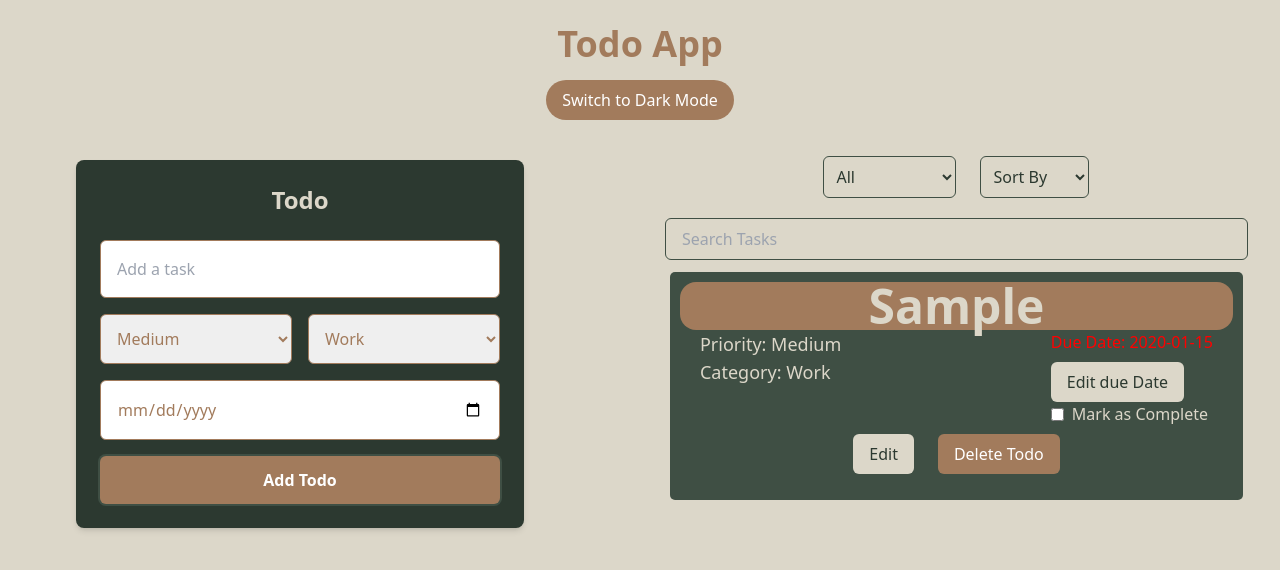
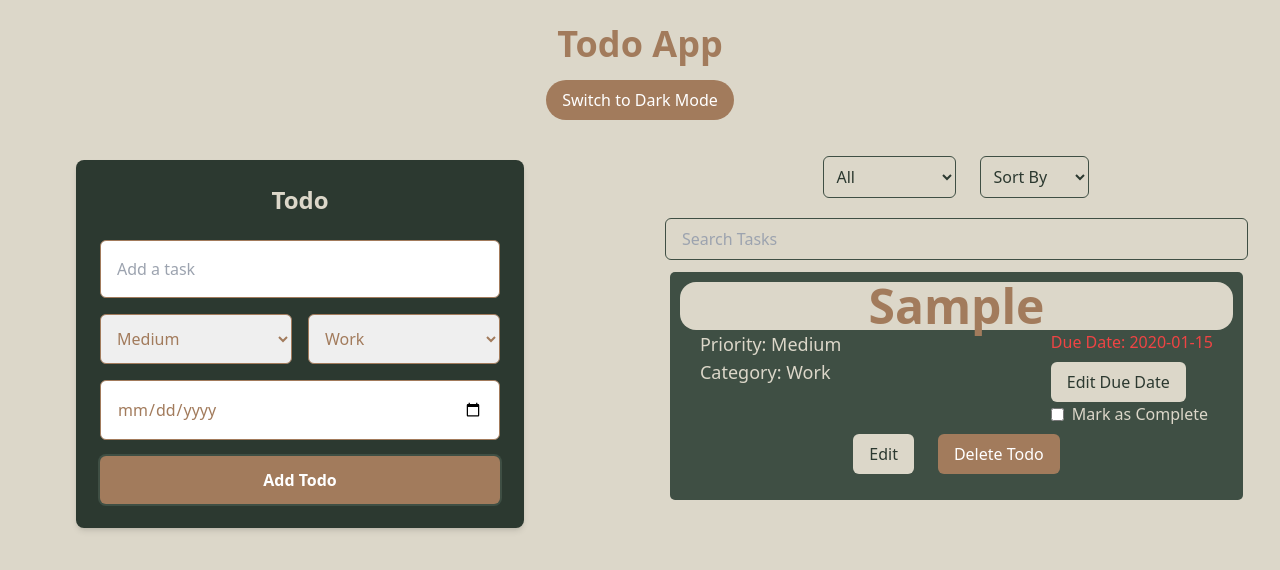
Before and after one commit to Ahmedkhan78/TodoApp, a React (Create React App) app: page / in a window 1280 px wide. Both pictures are taken after typing "Sample", "2020-01-15" into the empty fields and a click on the button "Add Todo". Shown: the top 570 px of the page. Built offline with nearby package versions, Linux system fonts and the light colour scheme.

Commit message:
Implemented enhanced darkmode

```diff
--- a/src/App.js
+++ b/src/App.js
@@ -99,6 +99,7 @@ function App() {
             editTodo={editTodo}
             editDueDate={editDueDate}
             filterType={filterType}
+            isDarkMode={isDarkMode}
           />
         </div>
       </div>
--- a/src/components/EditDueDate.js
+++ b/src/components/EditDueDate.js
@@ -1,13 +1,17 @@
 import React, { useState } from "react";
 
-const EditDueDate = ({ todo, editDueDate }) => {
+const EditDueDate = ({ todo, editDueDate, isDarkMode }) => {
   const [isEditingDate, setIsEditingDate] = useState(false);
   const [newDueDate, setNewDueDate] = useState(todo.dueDate || "");
+  const today = new Date().toISOString().split("T")[0];
+
   const handleDueDate = () => {
     editDueDate(todo.id, newDueDate);
     setIsEditingDate(false);
   };
-  const today = new Date().toISOString().split("T")[0];
+
+  const isOverdue = todo.dueDate && todo.dueDate < today;
+
   return (
     <>
       {isEditingDate ? (
@@ -16,6 +20,11 @@ const EditDueDate = ({ todo, editDueDate }) => {
             type="date"
             value={newDueDate}
             onChange={(e) => setNewDueDate(e.target.value)}
+            className={`p-2 rounded-md border ${
+              isDarkMode
+                ? "bg-dark-green text-light-beige border-gray-500"
+                : "bg-light-beige text-dark-green border-olive-green"
+            }`}
           />
           <button
             onClick={handleDueDate}
@@ -33,19 +42,25 @@ const EditDueDate = ({ todo, editDueDate }) => {
       ) : (
         <>
           <p
-            style={{
-              color:
-                todo.dueDate && todo.dueDate < today ? "red" : "light-beige",
-            }}
-            className="text-light-beige"
+            className={`${
+              isOverdue
+                ? "text-red-500"
+                : isDarkMode
+                ? "text-dark-green"
+                : "text-light-beige"
+            }`}
           >
-            Due Date: {todo.dueDate || "No DeadLine"}
+            Due Date: {todo.dueDate || "No Deadline"}
           </p>
           <button
             onClick={() => setIsEditingDate(true)}
-            className="mt-2 bg-light-beige text-dark-green px-4 py-2 rounded-md"
+            className={`mt-2 px-4 py-2 rounded-md ${
+              isDarkMode
+                ? "bg-warm-brown text-light-beige"
+                : "bg-light-beige text-dark-green"
+            }`}
           >
-            Edit due Date
+            Edit Due Date
           </button>
         </>
       )}
--- a/src/components/TodoItem.js
+++ b/src/components/TodoItem.js
@@ -4,7 +4,14 @@ import EditDueDate from "./EditDueDate";
 import { useSortable } from "@dnd-kit/sortable";
 import { CSS } from "@dnd-kit/utilities";
 
-const TodoItem = ({ todo, toggleTodo, deleteTodo, editTodo, editDueDate }) => {
+const TodoItem = ({
+  todo,
+  toggleTodo,
+  deleteTodo,
+  editTodo,
+  editDueDate,
+  isDarkMode,
+}) => {
   const [isEditing, setIsEditing] = useState(false);
   const [newTask, setNewTask] = useState(todo.task);
 
@@ -33,7 +40,15 @@ const TodoItem = ({ todo, toggleTodo, deleteTodo, editTodo, editDueDate }) => {
       style={style}
       {...attributes}
       {...listeners}
-      className={`${todo.completed ? "bg-warm-brown" : "bg-olive-green"}`}
+      className={`${
+        isDarkMode
+          ? todo.completed
+            ? "bg-olive-green" // If Dark mode and completed
+            : "bg-light-beige" // If Dark mode and not completed
+          : todo.completed
+          ? "bg-warm-brown" // If Light mode and completed
+          : "bg-olive-green" // If Light mode and not completed
+      }`}
     >
       {" "}
       {isEditing ? (
@@ -42,7 +57,7 @@ const TodoItem = ({ todo, toggleTodo, deleteTodo, editTodo, editDueDate }) => {
             type="text"
             value={newTask}
             onChange={(e) => setNewTask(e.target.value)}
-            className="border p-2 rounded-md"
+            className="p-2 rounded-md text-black"
           />
           <button
             onClick={handleEdit}
@@ -61,22 +76,38 @@ const TodoItem = ({ todo, toggleTodo, deleteTodo, editTodo, editDueDate }) => {
         <>
           <h3
             style={{ textDecoration: todo.completed ? "line-through" : "none" }}
-            className="text-5xl font-semibold text-center text-light-beige bg-warm-brown rounded-2xl"
+            className={`text-5xl font-semibold text-center  rounded-2xl ${
+              isDarkMode
+                ? "text-light-beige bg-warm-brown"
+                : "text-warm-brown bg-light-beige"
+            }`}
           >
             {todo.task}
           </h3>
           <div className="flex justify-between">
             <div className="text-lg pl-5">
-              <p className="text-lg text-light-beige">
+              <p
+                className={`text-lg ${
+                  isDarkMode ? "text-olive-green" : "text-light-beige"
+                }`}
+              >
                 Priority: {todo.priority}
               </p>
-              <p className="text-lg text-light-beige">
+              <p
+                className={`text-lg ${
+                  isDarkMode ? "text-olive-green" : "text-light-beige"
+                }`}
+              >
                 Category: {todo.category}
               </p>
             </div>
 
             <div className="text-start pr-5">
-              <EditDueDate todo={todo} editDueDate={editDueDate} />
+              <EditDueDate
+                todo={todo}
+                editDueDate={editDueDate}
+                isDarkMode={isDarkMode}
+              />
 
               <label className="flex items-center space-x-2">
                 <input
@@ -85,7 +116,13 @@ const TodoItem = ({ todo, toggleTodo, deleteTodo, editTodo, editDueDate }) => {
                   onChange={() => toggleTodo(todo.id)}
                   className="text-dark-green"
                 />
-                <span className="text-light-beige">Mark as Complete</span>
+                <span
+                  className={`${
+                    isDarkMode ? "text-dark-green" : "text-light-beige"
+                  }`}
+                >
+                  Mark as Complete
+                </span>
               </label>
             </div>
           </div>
--- a/src/components/TodoList.js
+++ b/src/components/TodoList.js
@@ -19,6 +19,7 @@ const TodoList = ({
   editTodo,
   editDueDate,
   filterType,
+  isDarkMode,
 }) => {
   const [searchQuery, setSearchQuery] = useState("");
 
@@ -79,6 +80,7 @@ const TodoList = ({
               toggleTodo={toggleTodo}
               editTodo={editTodo}
               editDueDate={editDueDate}
+              isDarkMode={isDarkMode}
               draggable
             />
           ))}
```
